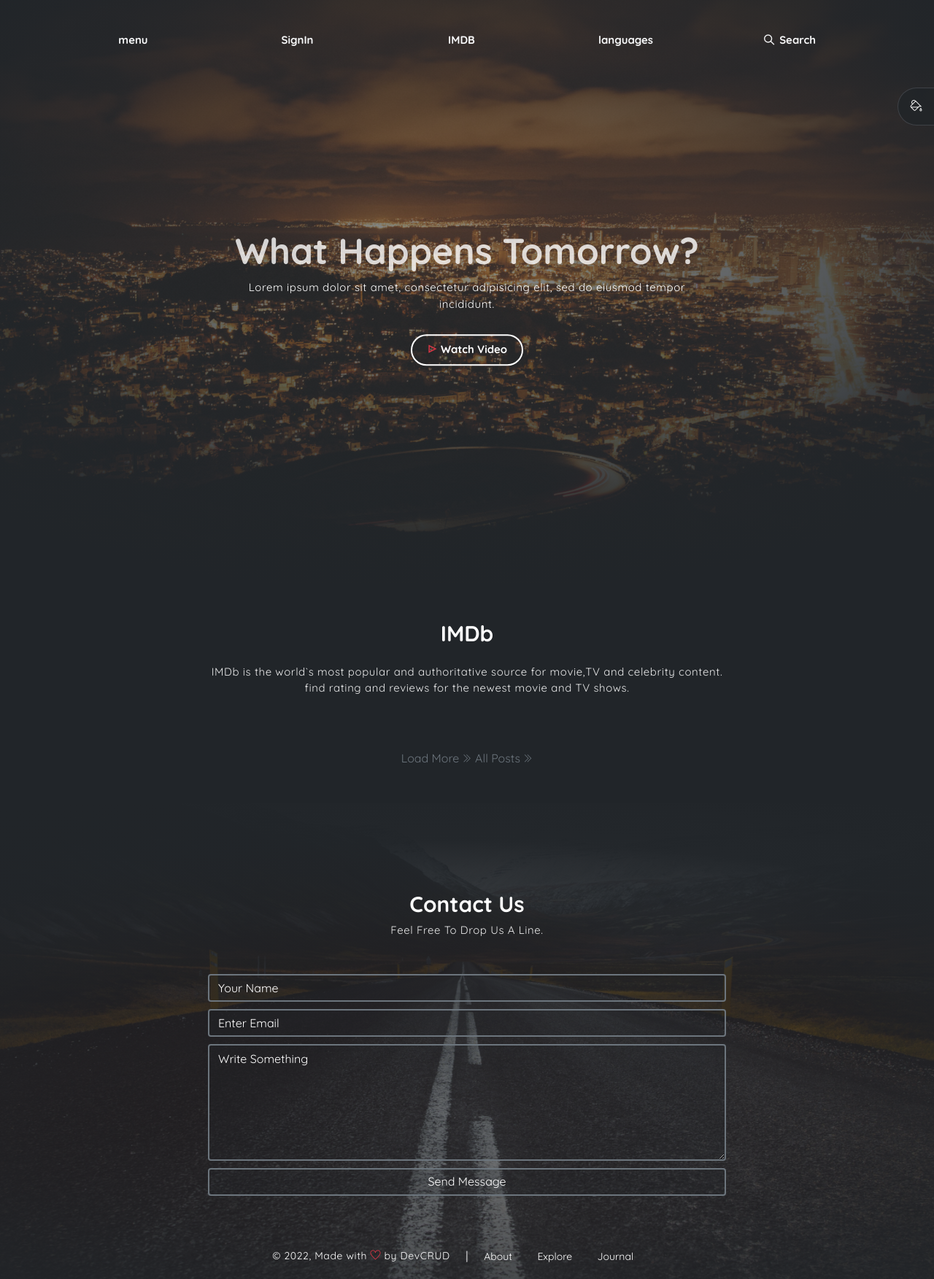
After one commit to n-vgh98/IMDB-with-team, a Django app: page / in a window 1280 px wide. The commit adds this page. Shown: the whole page at 73% size. Run offline with Django 4.2, Linux system fonts and the light colour scheme; data that the repository does not hold is empty; some libraries are stand-ins or nearby versions.

Commit message:
create view and url and index template for movies list

```diff
--- a/config/settings.py
+++ b/config/settings.py
@@ -59,7 +59,7 @@ ROOT_URLCONF = 'config.urls'
 TEMPLATES = [
     {
         'BACKEND': 'django.template.backends.django.DjangoTemplates',
-        'DIRS': [],
+        'DIRS': [BASE_DIR/'templates'],
         'APP_DIRS': True,
         'OPTIONS': {
             'context_processors': [
--- a/config/urls.py
+++ b/config/urls.py
@@ -15,11 +15,12 @@ Including another URLconf
 """
 from django.conf.urls.static import static
 from django.contrib import admin
-from django.urls import path
+from django.urls import path, include
 from config import settings
 
 urlpatterns = [
     path('admin/', admin.site.urls),
+    path('', include('movies.urls')),
 
 ]
 
--- a/movies/templates/movies/index.html
+++ b/movies/templates/movies/index.html
@@ -1,49 +1,7 @@
-<!DOCTYPE html>
-<html lang="en">
-<head>
-	<meta charset="utf-8">
-    <meta name="viewport" content="width=device-width, initial-scale=1, shrink-to-fit=no">
-    <meta name="description" content="Start your development with Dorang landing page.">
-    <meta name="author" content="Devcrud">
-    <title>Dorang | Free Bootstrap 4.3.x template</title>
-    <!-- font icons -->
-    <link rel="stylesheet" href="assets/vendors/themify-icons/css/themify-icons.css">
+{% extends 'base.html' %}
 
-    <!-- Bootstrap + Dorang main styles -->
-	<link rel="stylesheet" href="assets/css/dorang.css">
-
-</head>
-<body data-spy="scroll" data-target=".navbar" data-offset="40" id="home" class="dark-theme">
-
-    <!-- page navbar -->
-    <nav class="page-navbar" data-spy="affix" data-offset-top="10">
-        <ul class="nav-navbar container">
-            <li class="nav-item"><a href="#" class="nav-link">Home</a></li>
-            <li class="nav-item"><a href="#" class="nav-link">Explore</a></li>
-            <li class="nav-item"><a href="#" class="nav-link"><img src="assets/imgs/placeholder.svg" alt="Download free bootstrap 4 landing page, free boootstrap 4 templates, Download free bootstrap 4.1 landing page, free boootstrap 4.1.1 templates, weber Landing page"></a></li>
-            <li class="nav-item"><a href="#" class="nav-link">Journal</a></li>
-            <li class="nav-item search">
-                <a href="javascript:void(0)" class="nav-link search-toggle"><i class="ti-search"></i> Search</a>
-                <div class="search-wrapper">
-                    <form>
-                        <input type="search" class="form-control" name="" placeholder="hit enter to search">
-                    </form>
-                </div>
-            </li>
-        </ul>
-    </nav><!-- end of page navbar -->
-
-    <div class="theme-selector">
-        <a href="javascript:void(0)" class="spinner">
-            <i class="ti-paint-bucket"></i>
-        </a>
-        <div class="body">
-            <a href="javascript:void(0)" class="light"></a>
-            <a href="javascript:void(0)" class="dark"></a>
-        </div>
-    </div>
-
-    <!-- page header -->
+{% block content %}
+<!-- page header -->
     <header class="header">
         <div class="overlay"></div>
         <div class="header-content">
@@ -68,132 +26,67 @@
     <!-- page container -->
     <div class="container page-container">
         <div class="col-md-10 col-lg-8 m-auto">
-            <h6 class="title mb-4">Explore The World</h6>
-            <p class="mb-5">Lorem ipsum dolor sit amet, consectetur adipisicing elit, sed do eiusmod
-            tempor incididunt ut labore et dolore magna aliqua. Ut enim ad minim veniam,
-            quis nostrud exercitation ullamco laboris nisi ut aliquip ex ea commodo
-            consequat. Duis aute irure dolor in reprehenderit in voluptate.</p>
+            <h6 class="title mb-4">IMDb</h6>
+            <p class="mb-5">IMDb is the world`s most popular and authoritative source for movie,TV and celebrity content.<br>
+                find rating and reviews for the newest movie and TV shows.
+            </p>
         </div>
 
         <!-- row -->
         <div class="row mb-4">
+            {% for movie in movies %}
             <div class="col-md-4">
                 <a href="javascript:void(0)" class="overlay-img">
-                    <img src="assets/imgs/img-1.jpg" alt="Download free bootstrap 4 landing page, free boootstrap 4 templates, Download free bootstrap 4.1 landing page, free boootstrap 4.1.1 templates, weber Landing page">
+                    <img src="{{ movie.avatar.url }}" alt="Download free bootstrap 4 landing page, free boootstrap 4 templates, Download free bootstrap 4.1 landing page, free boootstrap 4.1.1 templates, weber Landing page">
                     <div class="overlay"></div>
                     <div class="des">
-                        <h1 class="title">Excepteur sint</h1>
-                        <h6 class="subtitle">magna aliqua</p>
-                        <p>Lorem ipsum dolor sit amet, consectetur adipisicing elit, sed do eiusmod
-                        tempor incididunt ut labore et dolore magna aliqua.</p>
+                        <h1 class="title">{{ movie.title }}</h1>
+{#                        <h6 class="subtitle">magna aliqua</p>#}
+                        <p></p>
                     </div>
                 </a>
             </div>
-            <div class="col-md-4">
-                <a href="javascript:void(0)" class="overlay-img">
-                    <img src="assets/imgs/img-2.jpg" alt="Download free bootstrap 4 landing page, free boootstrap 4 templates, Download free bootstrap 4.1 landing page, free boootstrap 4.1.1 templates, weber Landing page">
-                    <div class="overlay"></div>
-                    <div class="des">
-                        <h1 class="title">Nostrud exercitation </h1>
-                        <h6 class="subtitle">nulla pariatur</p>
-                        <p>Lorem ipsum dolor sit amet, consectetur adipisicing elit, sed do eiusmod
-                        tempor incididunt ut labore et dolore magna aliqua.</p>
-                    </div>
-                </a>
-            </div>
-            <div class="col-md-4">
-                <a href="javascript:void(0)" class="overlay-img">
-                    <img src="assets/imgs/img-3.jpg" alt="Download free bootstrap 4 landing page, free boootstrap 4 templates, Download free bootstrap 4.1 landing page, free boootstrap 4.1.1 templates, weber Landing page">
-                    <div class="overlay"></div>
-                    <div class="des">
-                        <h1 class="title">Excepteur sint</h1>
-                        <h6 class="subtitle">magna aliqua</p>
-                        <p>Lorem ipsum dolor sit amet, consectetur adipisicing elit, sed do eiusmod
-                        tempor incididunt ut labore et dolore magna aliqua.</p>
-                    </div>
-                </a>
-            </div>
+            {% endfor %}
+
+
         </div><!-- end of row -->
 
         <a href="#">Load More <i class="ti-angle-double-right angle"></i></a>
 
 
-        <div class="col-md-10 col-lg-8 m-auto">
-            <h6 class="title mb-4 mt-5 pt-5">The Journal</h6>
-            <p class="mb-5">Lorem ipsum dolor sit amet, consectetur adipisicing elit, sed do eiusmod
-            tempor incididunt ut labore et dolore magna aliqua. Ut enim.</p>
-        </div>
+{#        <div class="col-md-10 col-lg-8 m-auto">#}
+{#            <h6 class="title mb-4 mt-5 pt-5">IMDb originals</h6>#}
+{#            <p class="mb-5">celebrity interviews, trending entertainments stories and expert analysis</p>#}
+{#        </div>#}
 
         <!-- row -->
-        <div class="row mb-5">
-            <div class="col-md-6">
-                <a href="javascript:void(0)" class="card">
-                    <img src="assets/imgs/blog-1.jpg" class="card-img" alt="Download free bootstrap 4 landing page, free boootstrap 4 templates, Download free bootstrap 4.1 landing page, free boootstrap 4.1.1 templates, weber Landing page">
-                    <div class="card-body">
-                        <h6 class="card-subtitle">30 June, 2018</h6>
-                        <h3 class="card-title">Eiusmod
-                        tempor</h3>
-                        <p>Lorem ipsum dolor sit amet, consectetur adipisicing elit, sed do eiusmod
-                        tempor incididunt ut labore et dolore magna aliqua.</p>
-                    </div>
-                </a>
-            </div>
-            <div class="col-md-6">
-                <a href="javascript:void(0)" class="card">
-                    <img src="assets/imgs/blog-2.jpg" class="card-img" alt="Download free bootstrap 4 landing page, free boootstrap 4 templates, Download free bootstrap 4.1 landing page, free boootstrap 4.1.1 templates, weber Landing page">
-                    <div class="card-body">
-                        <h6 class="card-subtitle">29 June, 2018</h6>
-                        <h3 class="card-title">Ut minim veniam</h3>
-                        <p>Lorem ipsum dolor sit amet, consectetur adipisicing elit, sed do eiusmod
-                        tempor incididunt ut labore et dolore magna aliqua.</p>
-                    </div>
-                </a>
-            </div>
-        </div><!-- end of row -->
+{#        <div class="row mb-5">#}
+{#            <div class="col-md-6">#}
+{#                <a href="javascript:void(0)" class="card">#}
+{#                    <img src="assets/imgs/blog-1.jpg" class="card-img" alt="Download free bootstrap 4 landing page, free boootstrap 4 templates, Download free bootstrap 4.1 landing page, free boootstrap 4.1.1 templates, weber Landing page">#}
+{#                    <div class="card-body">#}
+{#                        <h6 class="card-subtitle">30 June, 2018</h6>#}
+{#                        <h3 class="card-title">Eiusmod#}
+{#                        tempor</h3>#}
+{#                        <p>Lorem ipsum dolor sit amet, consectetur adipisicing elit, sed do eiusmod#}
+{#                        tempor incididunt ut labore et dolore magna aliqua.</p>#}
+{#                    </div>#}
+{#                </a>#}
+{#            </div>#}
+{#            <div class="col-md-6">#}
+{#                <a href="javascript:void(0)" class="card">#}
+{#                    <img src="assets/imgs/blog-2.jpg" class="card-img" alt="Download free bootstrap 4 landing page, free boootstrap 4 templates, Download free bootstrap 4.1 landing page, free boootstrap 4.1.1 templates, weber Landing page">#}
+{#                    <div class="card-body">#}
+{#                        <h6 class="card-subtitle">29 June, 2018</h6>#}
+{#                        <h3 class="card-title">Ut minim veniam</h3>#}
+{#                        <p>Lorem ipsum dolor sit amet, consectetur adipisicing elit, sed do eiusmod#}
+{#                        tempor incididunt ut labore et dolore magna aliqua.</p>#}
+{#                    </div>#}
+{#                </a>#}
+{#            </div>#}
+{#        </div><!-- end of row -->#}
 
         <a href="#">All Posts <i class="ti-angle-double-right angle"></i></a>
 
     </div> <!-- end of page container -->
-
-    <!--footer & pre footer -->
-    <div class="contact-section">
-        <div class="overlay"></div>
-        <!-- container -->
-        <div class="container">
-            <div class="col-md-10 col-lg-8 m-auto">
-                <h6 class="title mb-2">Contact Us</h6>
-                <p class="mb-5">Feel Free To Drop Us A Line.</p>
-                <form action="" class="form-group">
-                    <input type="text" size="50" class="form-control" placeholder="Your Name" required>
-                    <input type="email" class="form-control" placeholder="Enter Email"requried>
-                    <textarea name="comment" id="comment" rows="6"   class="form-control" placeholder="Write Something"></textarea>
-                    <input type="submit" value="Send Message" class="form-control">
-                </form>
-            </div>
-
-            <!-- footer -->
-            <footer class="footer">
-                <p class="infos">&copy; <script>document.write(new Date().getFullYear())</script>, Made with <i class="ti-heart text-danger"></i> by <a href="http://www.devcrud.com">DevCRUD</a></p>
-                <span>|</span>
-                <div class="links">
-                    <a href="#">About</a>
-                    <a href="#">Explore</a>
-                    <a href="#">Journal</a>
-                </div>
-            </footer><!-- end of footer -->
-
-        </div><!-- end of container -->
-    </div><!-- end of pre footer -->
-
-    <!-- core  -->
-    <script src="assets/vendors/jquery/jquery-3.4.1.js"></script>
-    <script src="assets/vendors/bootstrap/bootstrap.bundle.js"></script>
-
-    <!-- bootstrap affix -->
-    <script src="assets/vendors/bootstrap/bootstrap.affix.js"></script>
-
-    <!-- Dorang js -->
-    <script src="assets/js/dorang.js"></script>
-
-</body>
-</html>
+{% endblock %}
--- /dev/null
+++ b/movies/urls.py
@@ -0,0 +1,7 @@
+from django.urls import path
+from .views import *
+
+urlpatterns = [
+    path('', movies_list, name="movies_list"),
+
+]
--- a/movies/views.py
+++ b/movies/views.py
@@ -1,3 +1,8 @@
+from django.http import HttpResponse
 from django.shortcuts import render
+from .models import *
 
-# Create your views here.
+
+def movies_list(request):
+    movies = Movie.objects.filter(is_valid=True)
+    return render(request, 'movies/index.html', {'movies': movies})
--- /dev/null
+++ b/templates/base.html
@@ -0,0 +1,92 @@
+{% load static %}
+<!DOCTYPE html>
+<html lang="en">
+<head>
+	<meta charset="utf-8">
+    <meta name="viewport" content="width=device-width, initial-scale=1, shrink-to-fit=no">
+    <meta name="description" content="Start your development with Dorang landing page.">
+    <meta name="author" content="Devcrud">
+    <title>Dorang | Free Bootstrap 4.3.x template</title>
+    <!-- font icons -->
+    <link rel="stylesheet" href="{% static 'movies/vendors/themify-icons/css/themify-icons.css'%}">
+
+    <!-- Bootstrap + Dorang main styles -->
+{#	<link rel="stylesheet" href="{% static 'movies/assets/css/dorang.css' %}">#}
+	<link rel="stylesheet" href="{% static 'movies/css/dorang.css' %}">
+
+</head>
+<body data-spy="scroll" data-target=".navbar" data-offset="40" id="home" class="dark-theme">
+
+    <!-- page navbar -->
+    <nav class="page-navbar" data-spy="affix" data-offset-top="10">
+        <ul class="nav-navbar container">
+            <li class="nav-item"><a href="#" class="nav-link">menu</a></li>
+            <li class="nav-item"><a href="#" class="nav-link">SignIn</a></li>
+            <li class="nav-item"><a href="#" class="nav-link">IMDB</a></li>
+            <li class="nav-item"><a href="#" class="nav-link">languages</a></li>
+            <li class="nav-item search">
+                <a href="javascript:void(0)" class="nav-link search-toggle"><i class="ti-search"></i> Search</a>
+                <div class="search-wrapper">
+                    <form>
+                        <input type="search" class="form-control" name="" placeholder="hit enter to search">
+                    </form>
+                </div>
+            </li>
+        </ul>
+    </nav><!-- end of page navbar -->
+
+    <div class="theme-selector">
+        <a href="javascript:void(0)" class="spinner">
+            <i class="ti-paint-bucket"></i>
+        </a>
+        <div class="body">
+            <a href="javascript:void(0)" class="light"></a>
+            <a href="javascript:void(0)" class="dark"></a>
+        </div>
+    </div>
+
+    {% block content %}
+
+    {% endblock %}
+    <!--footer & pre footer -->
+    <div class="contact-section">
+        <div class="overlay"></div>
+        <!-- container -->
+        <div class="container">
+            <div class="col-md-10 col-lg-8 m-auto">
+                <h6 class="title mb-2">Contact Us</h6>
+                <p class="mb-5">Feel Free To Drop Us A Line.</p>
+                <form action="" class="form-group">
+                    <input type="text" size="50" class="form-control" placeholder="Your Name" required>
+                    <input type="email" class="form-control" placeholder="Enter Email"requried>
+                    <textarea name="comment" id="comment" rows="6"   class="form-control" placeholder="Write Something"></textarea>
+                    <input type="submit" value="Send Message" class="form-control">
+                </form>
+            </div>
+
+            <!-- footer -->
+            <footer class="footer">
+                <p class="infos">&copy; <script>document.write(new Date().getFullYear())</script>, Made with <i class="ti-heart text-danger"></i> by <a href="http://www.devcrud.com">DevCRUD</a></p>
+                <span>|</span>
+                <div class="links">
+                    <a href="#">About</a>
+                    <a href="#">Explore</a>
+                    <a href="#">Journal</a>
+                </div>
+            </footer><!-- end of footer -->
+
+        </div><!-- end of container -->
+    </div><!-- end of pre footer -->
+
+    <!-- core  -->
+    <script src="{% static 'movies/vendors/jquery/jquery-3.4.1.js' %}"></script>
+    <script src="{% static 'movies/vendors/bootstrap/bootstrap.bundle.js' %}"></script>
+
+    <!-- bootstrap affix -->
+    <script src="{% static 'movies/vendors/bootstrap/bootstrap.affix.js'%}"></script>
+
+    <!-- Dorang js -->
+    <script src="{% static 'movies/js/dorang.js' %}"></script>
+
+</body>
+</html>
```
Also changed, not shown: templates/_base.html (deleted, +0 -199 lines).
